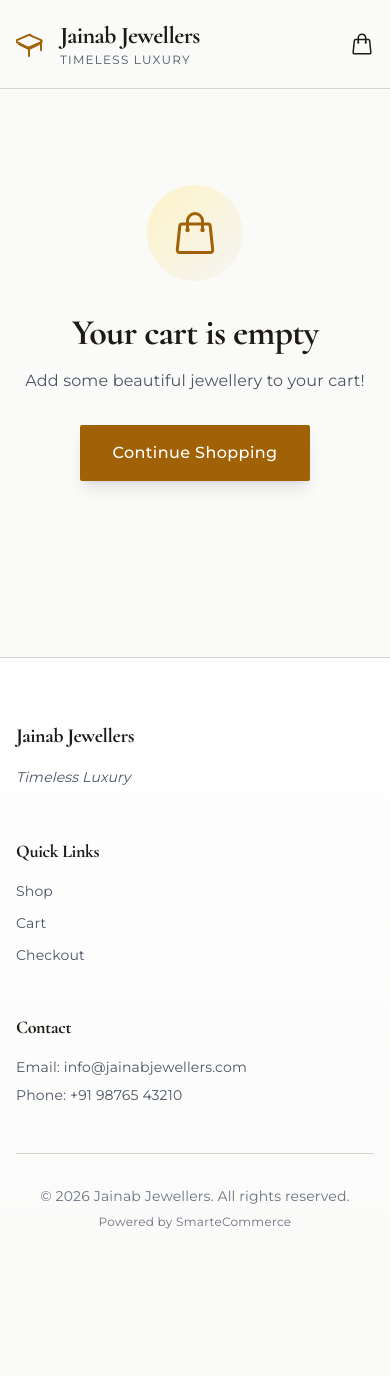
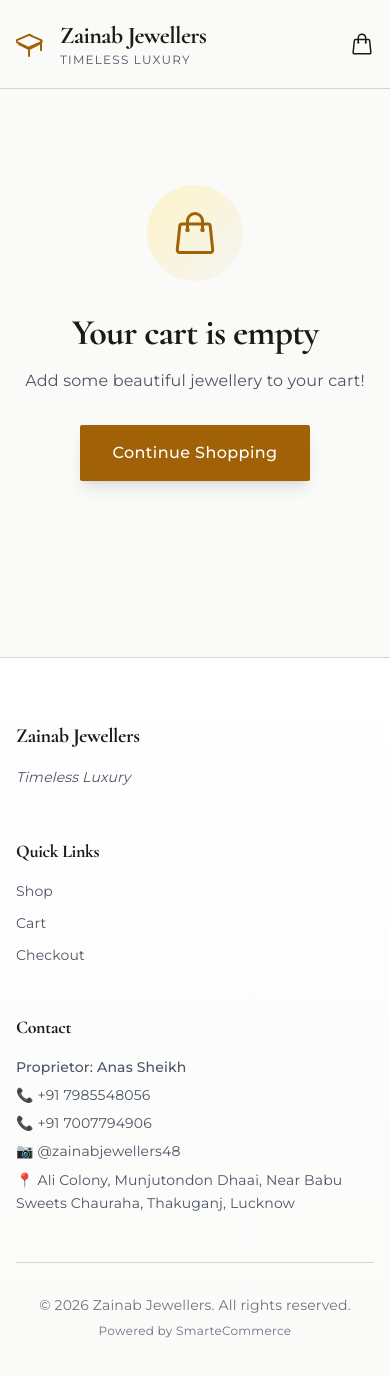
Before and after one commit to Aaqshu/SmarteCommerce, a Next.js app in the folder apps/storefront/: page /cart in a window 390 px wide. Shown: the top 1376 px of the page. Before the commit the page ends 1294 px from the top, so only its background shows below. Built offline with nearby package versions, Linux system fonts and the light colour scheme.

Commit message:
feat: real Zainab Jewellers info from visiting card (owner, phones, instagram, address)

```diff
--- a/apps/storefront/src/app/layout.tsx
+++ b/apps/storefront/src/app/layout.tsx
@@ -21,7 +21,7 @@
 });
 
 export const metadata: Metadata = {
-  title: 'Jainab Jewellers - Timeless Luxury',
+  title: 'Zainab Jewellers - Timeless Luxury',
   description: 'Discover exquisite handcrafted jewellery. Premium gold, diamond, and precious stone collections.',
 };
 
--- a/apps/storefront/src/app/page.tsx
+++ b/apps/storefront/src/app/page.tsx
@@ -42,7 +42,7 @@
             </span>
           </div>
           <h1 className="text-6xl md:text-7xl lg:text-8xl font-serif font-bold mb-6 text-[var(--color-primary)] dark:text-[var(--color-foreground)] tracking-tight leading-[0.95]">
-            Jainab Jewellers
+            Zainab Jewellers
           </h1>
           <p className="text-2xl md:text-3xl lg:text-4xl font-serif italic text-[var(--color-accent)] mb-8">
             Timeless Luxury
@@ -120,7 +120,7 @@
       <section className="container mx-auto px-4 py-20">
         <div className="text-center mb-16">
           <h2 className="text-4xl md:text-5xl font-serif font-bold mb-4 text-[var(--color-primary)] dark:text-[var(--color-foreground)]">
-            Why Choose Jainab Jewellers
+            Why Choose Zainab Jewellers
           </h2>
           <p className="text-gray-600 dark:text-gray-400">Commitment to excellence in every detail</p>
         </div>
--- a/apps/storefront/src/components/Footer.tsx
+++ b/apps/storefront/src/components/Footer.tsx
@@ -56,8 +56,32 @@
               Contact
             </h4>
             <div className="text-gray-600 dark:text-gray-400 text-sm space-y-2">
-              <p>Email: info@jainabjewellers.com</p>
-              <p>Phone: +91 98765 43210</p>
+              {config.ownerName && <p className="font-medium">Proprietor: {config.ownerName}</p>}
+              {config.phones?.map((phone) => (
+                <p key={phone}>
+                  <a
+                    href={`tel:+91${phone}`}
+                    className="hover:text-[var(--color-accent)] transition-colors duration-200"
+                  >
+                    📞 +91 {phone}
+                  </a>
+                </p>
+              ))}
+              {config.instagram && (
+                <p>
+                  <a
+                    href={`https://instagram.com/${config.instagram}`}
+                    target="_blank"
+                    rel="noopener noreferrer"
+                    className="hover:text-[var(--color-accent)] transition-colors duration-200"
+                  >
+                    📷 @{config.instagram}
+                  </a>
+                </p>
+              )}
+              {config.address && (
+                <p className="leading-relaxed">📍 {config.address}</p>
+              )}
             </div>
           </div>
         </div>
--- a/apps/storefront/src/components/cart-context.tsx
+++ b/apps/storefront/src/components/cart-context.tsx
@@ -3,7 +3,7 @@
 import { createContext, useCallback, useContext, useEffect, useMemo, useState, type ReactNode } from 'react';
 import type { CartItem } from '@smartecommerce/shared/types';
 
-const STORAGE_KEY = 'jainab_cart_v1';
+const STORAGE_KEY = 'zainab_cart_v1';
 
 interface CartContextValue {
   items: CartItem[];
--- a/packages/shared/src/demo-data.ts
+++ b/packages/shared/src/demo-data.ts
@@ -35,7 +35,7 @@
   {
     id: '1',
     slug: 'aurelle-22k-gold-ring',
-    name: 'Jainab 22K Gold Ring',
+    name: 'Zainab 22K Gold Ring',
     description: 'Exquisite handcrafted 22K gold ring with intricate traditional patterns. Perfect for weddings and special occasions.',
     price: 8500000, // ₹85,000 in paise
     mrp: 8500000,
@@ -275,7 +275,7 @@
         id: 'r14',
         customerName: 'Radha Krishna',
         rating: 5,
-        comment: 'Perfect for my wedding. Thank you Jainab Jewellers!',
+        comment: 'Perfect for my wedding. Thank you Zainab Jewellers!',
         createdAt: '2026-08-08T17:30:00Z',
       },
     ],
--- a/packages/shared/src/tenant-config.ts
+++ b/packages/shared/src/tenant-config.ts
@@ -1,12 +1,16 @@
 import type { TenantConfig } from './types';
 
 export const DEFAULT_JEWELLERY_CONFIG: TenantConfig = {
-  name: 'Jainab Jewellers',
+  name: 'Zainab Jewellers',
   tagline: 'Timeless Luxury',
   logo: '💎',
   primaryColor: '#B8860B', // dark gold
-  accentColor: '#8B0000', // dark red
+  accentColor: '#8B0000', // dark red — bridal red
   fontFamily: 'Georgia, serif',
   currency: 'INR',
   locale: 'en-IN',
+  ownerName: 'Anas Sheikh',
+  phones: ['7985548056', '7007794906'],
+  instagram: 'zainabjewellers48',
+  address: 'Ali Colony, Munjutondon Dhaai, Near Babu Sweets Chauraha, Thakuganj, Lucknow',
 };
--- a/packages/shared/src/types.ts
+++ b/packages/shared/src/types.ts
@@ -40,6 +40,10 @@
   fontFamily: string;
   currency: string;
   locale: string;
+  ownerName?: string;
+  phones?: string[];
+  instagram?: string;
+  address?: string;
 }
 
 export interface Category {
```
Also changed, not shown: 2 other files (tests, documents, lock files or other folders).
